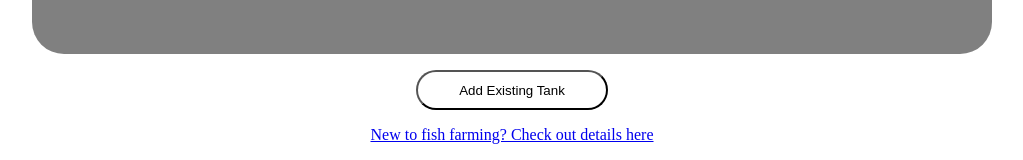
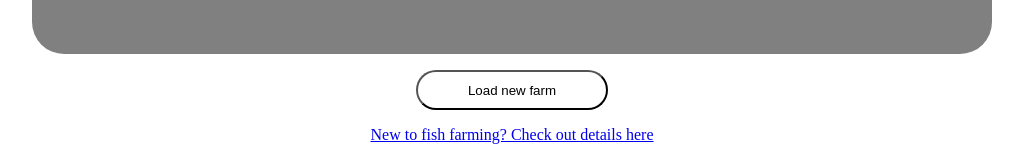
Before and after one commit to subru-37/AquaHarvest, a React (Vite) app in the folder FrontEnd/: page /onboarding in a window 1280 px wide. Shown: the part 122-282 px from the top of the page, without its empty margins (128-1151 px from the left). Built offline with nearby package versions, Linux system fonts and the light colour scheme.

Commit message:
Minute changes

```diff
--- a/FrontEnd/src/pages/Onboarding/Onboarding.jsx
+++ b/FrontEnd/src/pages/Onboarding/Onboarding.jsx
@@ -6,7 +6,7 @@ const Onboarding = () => {
   return (
     <div className='onb-container'>
         <div className='firstPara'></div>
-        <Link to="/addTank"><button>Add Existing Tank</button></Link>
+        <Link to="/addFarm"><button>Load new farm</button></Link>
         <a href="https://en.wikipedia.org/wiki/Fish_farming">New to fish farming? Check out details here</a>
     </div>
   )
--- a/FrontEnd/src/pages/landing/Landing.jsx
+++ b/FrontEnd/src/pages/landing/Landing.jsx
@@ -1,7 +1,7 @@
 import React from 'react'
 import LandingImg from "../../images/background.png"
 import "./landing.css";
-import { useNavigate } from "react-router-dom";
+import { Link, useNavigate } from "react-router-dom";
 
 export default function Landing() {
   return (
@@ -10,9 +10,11 @@ export default function Landing() {
             Aqua Harvest
         </h2>
         <div className='section2'>
+          <Link to="/onboarding">
             <button className='.button'>
                 <h3 className='h3'>Getting Started</h3>
             </button>
+          </Link>
         </div>
     </div>
   )
```
